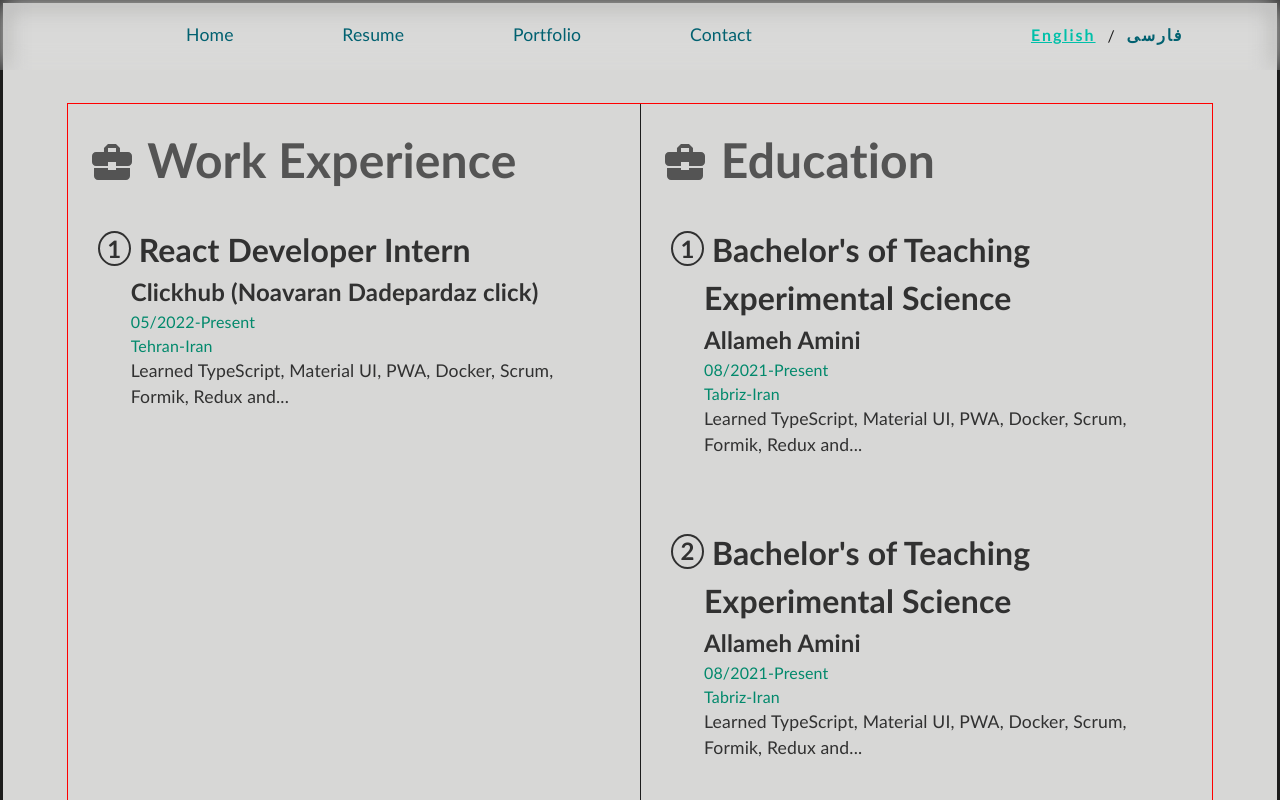
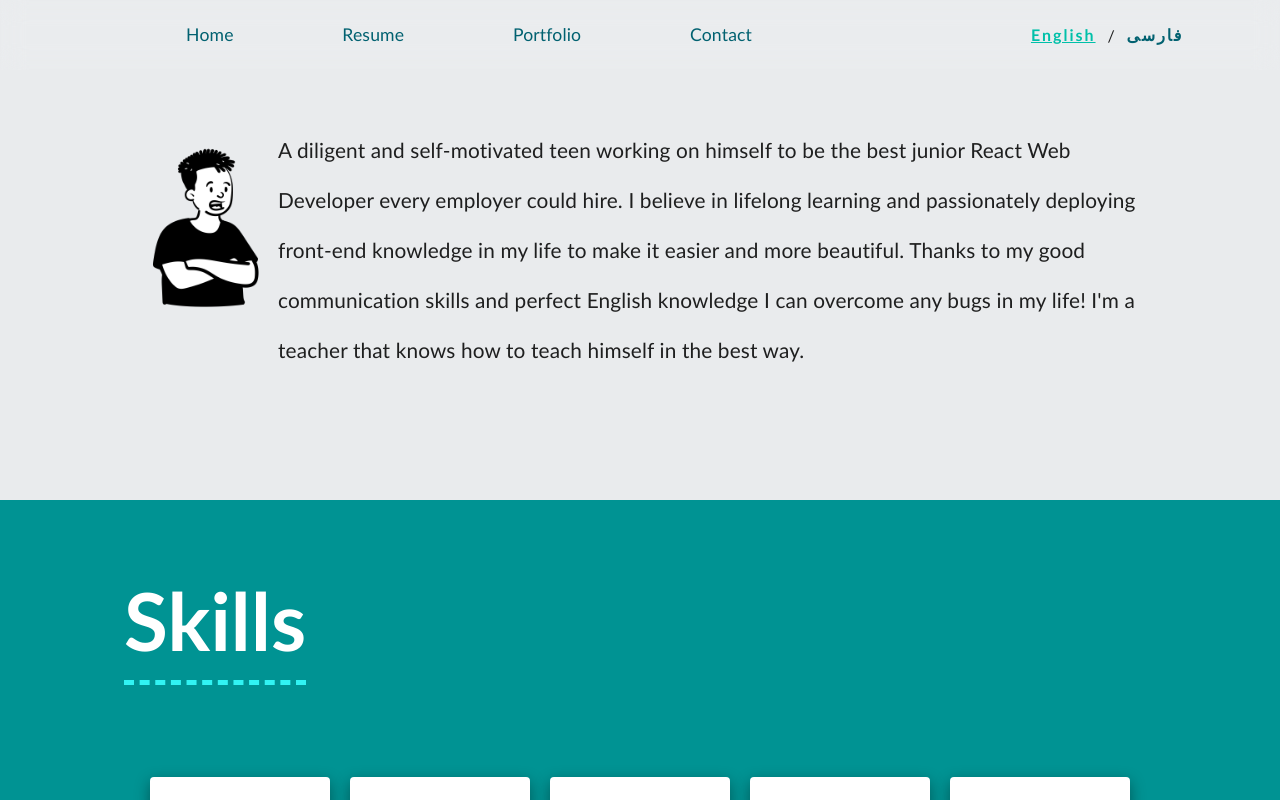
Before and after one commit to sina-olfati/sina-olfati-site, a React (Create React App) app: page /resume in a window 1280 px wide. Shown: the top 800 px of the page. Built offline with nearby package versions, Linux system fonts and the light colour scheme; a web font is replaced by a local one.

Commit message:
Resume: Work: made it bilingual

```diff
--- a/public/assets/locales/en/translation.json
+++ b/public/assets/locales/en/translation.json
@@ -30,5 +30,20 @@
 
 
     "resume-describtion": "A diligent and self-motivated teen working on himself to be the best junior React Web Developer every employer could hire. I believe in lifelong learning and passionately deploying front-end knowledge in my life to make it easier and more beautiful. Thanks to my good communication skills and perfect English knowledge I can overcome any bugs in my life! I'm a teacher that knows how to teach himself in the best way.",
-    "resume-skills": "Skills"
+    "resume-skills": "Skills",
+    "resume-work-work-work": " Work Experience",
+    "resume-work-work-title": "React Developer Intern",
+    "resume-work-work-place": "Clickhub (Noavaran Dadepardaz click)",
+    "resume-work-work-time": "05/2022-Present",
+    "resume-work-work-workplace": "Tehran-Iran",
+    "resume-work-work-about": "Learned TypeScript, Redux, Pwa, Material UIFormik, Scrum, Docker and...",
+    "resume-work-edu-education": " Education",
+    "resume-work-edu-one-title": "Bachelor's of Teaching Experimental Science",
+    "resume-work-edu-one-place": "Allameh Amini Farhangian University",
+    "resume-work-edu-one-time": "08/2021-Present",
+    "resume-work-edu-one-workplace": "Tabriz-Iran",
+    "resume-work-edu-one-about": "I'll become a teacher!",
+    "resume-work-edu-two-title": "Honorary diploma in mathematics",
+    "resume-work-edu-two-place": "Kangaroo International Olympiad",
+    "resume-work-edu-two-time": "2016"
 }
--- a/src/components/resume/Work.css
+++ b/src/components/resume/Work.css
@@ -1,4 +1,4 @@
-.work-container { border: solid;
+.work-container {
     background-color: #d7d7d6;
     display: flex;
     justify-content: center;
@@ -6,7 +6,7 @@
 }
 
 .work-items{
-    border: solid 1px red;
+    /* border: solid 1px red; */
     width: 90%;
     display: flex;
     flex-direction: row;
@@ -22,6 +22,10 @@
     width: 50%;
     text-align: left;
     padding: 20px;
+}
+
+.work-work:lang(fa) {
+    text-align: right;
 }
 
 .work-work h1 {
@@ -57,7 +61,7 @@
     justify-content: center;
     align-items: center;
     font-size: 1.5rem;
-    font-weight: 900;
+    font-weight: 700;
     color: rgb(49, 49, 49);
 }
 
@@ -69,7 +73,8 @@
 .work-work-one h2 {
     color: rgb(49, 49, 49);
     font-size: 2rem;
-    margin: 0;
+    margin: 0 0 10px 0;
+    font-weight: 600;
 }
 
 
@@ -97,6 +102,11 @@
     border-left: solid 1px;
 }
 
+.border:lang(fa){
+    border-left: none;
+    border-right: solid 1px;
+}
+
 
 @media only screen and (max-width: 1100px) {
     .work-items{
--- a/src/components/resume/Work.tsx
+++ b/src/components/resume/Work.tsx
@@ -3,16 +3,16 @@ import './Work.css'
 
 // Icon
 import BusinessCenterIcon from '@mui/icons-material/BusinessCenter';
+import SchoolIcon from '@mui/icons-material/School';
 
 
 // i18next
 import { useTranslation } from "react-i18next";
 
 // Reveal
-import reveal from '../../assets/js/reveal';
-import '../../assets/css/reveal.css'
-import { color } from '@mui/system';
-window.addEventListener('scroll', reveal)
+// import reveal from '../../assets/js/reveal';
+// import '../../assets/css/reveal.css'
+// window.addEventListener('scroll', reveal)
 
 
 const Work = () => {
@@ -28,44 +28,40 @@ const Work = () => {
 
 
     return (
-      <div className='work-container'>
+      <div className='work-container' lang={language}>
         <div className='work-items'>
           <div className='work-work'>
-            <h1><BusinessCenterIcon style={{fontSize: '3rem', position: "relative", top: "8px"}} /> Work Experience</h1>
-            <div className='work-work-one'>
+            <h1><BusinessCenterIcon style={{fontSize: '3rem', position: "relative", top: "8px"}} />{t("resume-work-work-work")}</h1>
+            <div className='work-work-one reveal'>
               <div className='div-one'>1</div>
-
               <div className='div-two'>
-              <h2>&nbsp;React Developer Intern</h2>
-              <h3>Clickhub (Noavaran Dadepardaz click)</h3>
-              <h6>05/2022-Present<br/>Tehran-Iran</h6>
-              <p>Learned TypeScript, Material UI, PWA, Docker, Scrum, Formik, Redux and...</p>
+              <h2>&nbsp;{t("resume-work-work-title")}</h2>
+              <h3>{t("resume-work-work-place")}</h3>
+              <h6>{t("resume-work-work-time")} <br /> {t("resume-work-work-workplace")}</h6>
+              <p>{t("resume-work-work-about")}</p>
               </div>
             </div>
 
           </div>
 
           <div className='work-work border'>
-          <h1><BusinessCenterIcon style={{fontSize: '3rem', position: "relative", top: "8px"}} /> Education</h1>
-            <div className='work-work-one'>
+          <h1><SchoolIcon style={{fontSize: '3rem', position: "relative", top: "8px"}} />{t("resume-work-edu-education")}</h1>
+            <div className='work-work-one reveal'>
               <div className='div-one'>1</div>
-
               <div className='div-two'>
-              <h2>&nbsp;Bachelor's of Teaching Experimental Science</h2>
-              <h3>Allameh Amini</h3>
-              <h6>08/2021-Present<br/>Tabriz-Iran</h6>
-              <p>Learned TypeScript, Material UI, PWA, Docker, Scrum, Formik, Redux and...</p>
+              <h2>&nbsp;{t("resume-work-edu-one-title")}</h2>
+              <h3>{t("resume-work-edu-one-place")}</h3>
+              <h6>{t("resume-work-edu-one-time")} <br /> {t("resume-work-edu-one-workplace")}</h6>
+              <p>{t("resume-work-edu-one-about")}</p>
               </div>
             </div>
 
-            <div className='work-work-one'>
+            <div className='work-work-one reveal'>
               <div className='div-one'>2</div>
-
               <div className='div-two'>
-              <h2>&nbsp;Bachelor's of Teaching Experimental Science</h2>
-              <h3>Allameh Amini</h3>
-              <h6>08/2021-Present<br/>Tabriz-Iran</h6>
-              <p>Learned TypeScript, Material UI, PWA, Docker, Scrum, Formik, Redux and...</p>
+              <h2>&nbsp;{t("resume-work-edu-two-title")}</h2>
+              <h3>{t("resume-work-edu-two-place")}</h3>
+              <h6>{t("resume-work-edu-two-time")}</h6>
               </div>
             </div>
 
--- a/src/screens/Resume.tsx
+++ b/src/screens/Resume.tsx
@@ -12,8 +12,8 @@ const Resume = () => {
     <div className='resume-container'>
       <Menu />
         <div className='resume-all-others'>
-        {/* <Describe /> */}
-        {/* <Skills /> */}
+        <Describe />
+        <Skills />
         <Work />
         </div>
     </div>
```
Also changed, not shown: public/assets/locales/fa/translation.json (+16 -1 lines).
